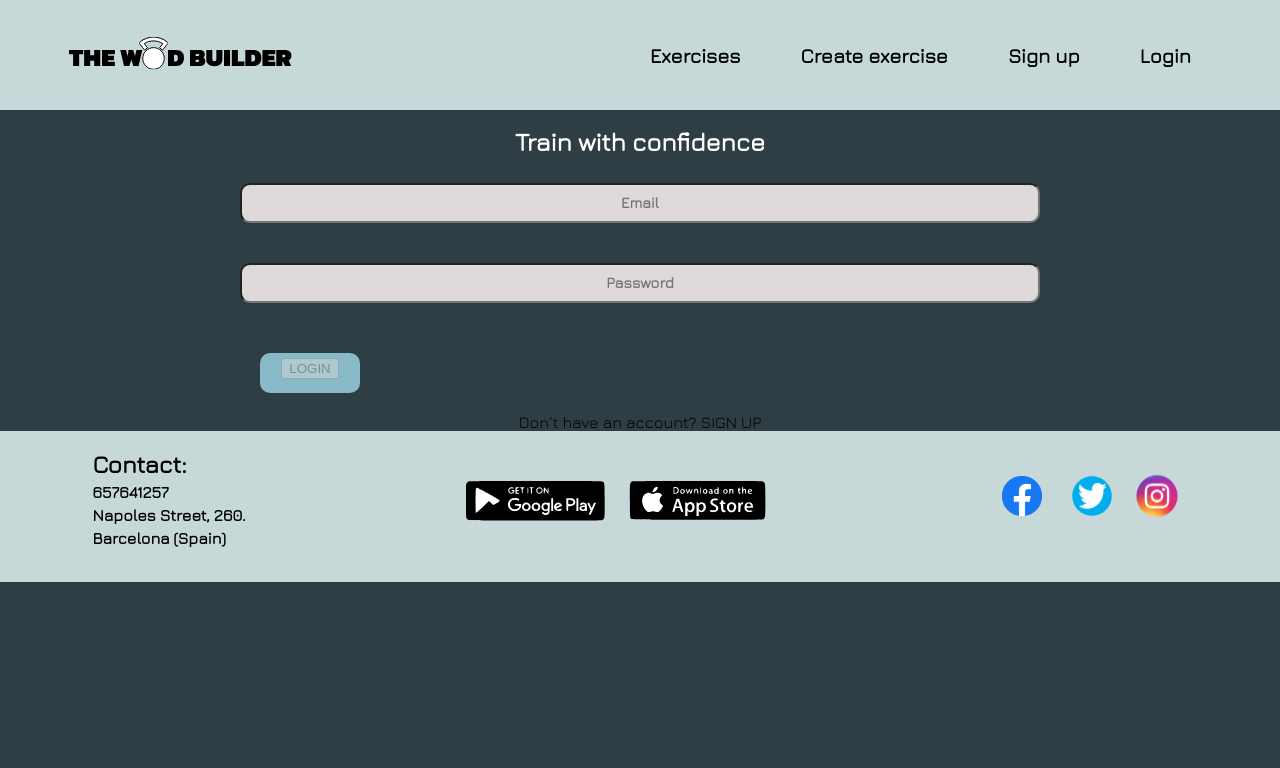
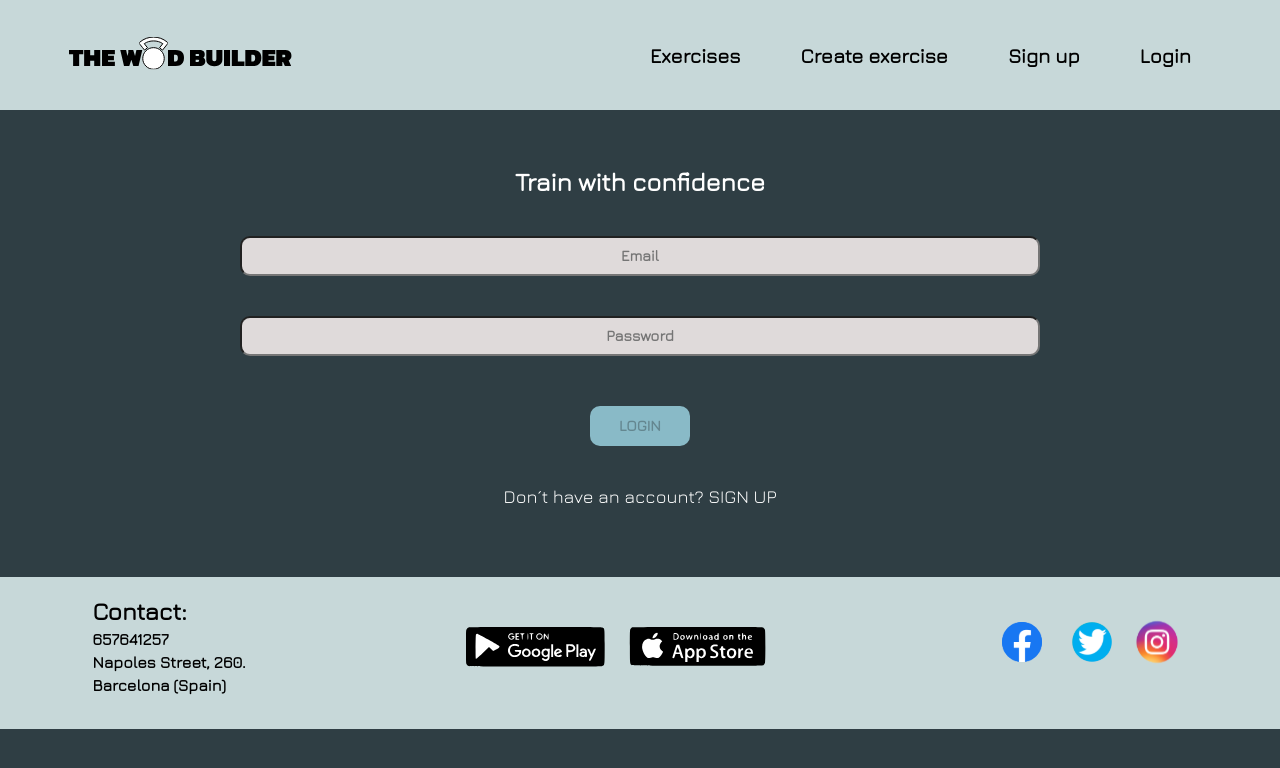
Before and after one commit to bertarosalia/berta-floran-front-The-Wod-Builder, a React (Create React App) app: page /login in a window 1280 px wide. Shown: the top 768 px of the page. Built offline with nearby package versions, Linux system fonts and the light colour scheme.

Commit message:
change styled margin in login form

```diff
--- a/src/components/LoginForm/LoginFormStyled.ts
+++ b/src/components/LoginForm/LoginFormStyled.ts
@@ -6,12 +6,14 @@ const LoginFormStyled = styled.div`
     display: flex;
     flex-direction: column;
     justify-content: center;
+    margin: 40px;
   }
 
   .login-form__title {
     color: ${styledMainTheme.white};
     text-align: center;
     font-size: 25px;
+    margin-bottom: 30px;
   }
 
   .login-form__inputs--container {
@@ -34,6 +36,12 @@ const LoginFormStyled = styled.div`
   }
 
   .login-form__button {
+    display: flex;
+    align-items: center;
+    flex-direction: column;
+  }
+
+  .login-user__button {
     border-radius: 10px;
     border: none;
     outline: none;
@@ -47,12 +55,23 @@ const LoginFormStyled = styled.div`
     background-color: ${styledMainTheme.buttonBig};
     cursor: pointer;
     margin: 20px;
+    margin-bottom: 40px;
 
     &:hover {
       background-color: inherit;
       outline: auto;
     }
   }
+
+  .login-form__register {
+    margin-bottom: 30px;
+    cursor: pointer;
+    font-size: 18px;
+    color: ${styledMainTheme.white};
+    &:hover {
+      font-weight: bold;
+    }
+  }
 `;
 
 export default LoginFormStyled;
```
